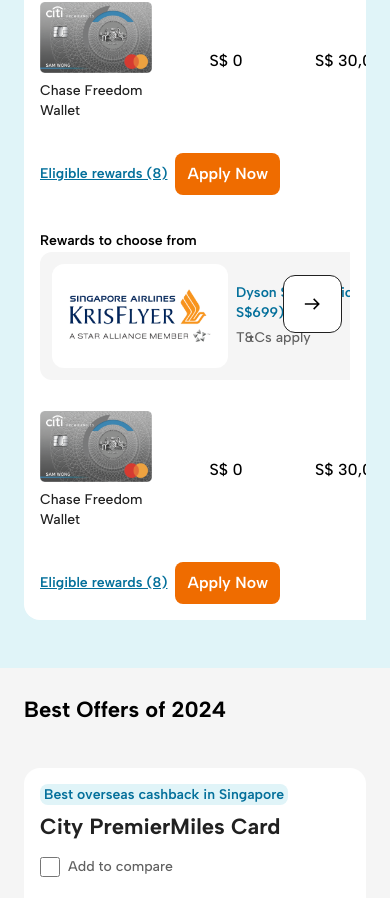
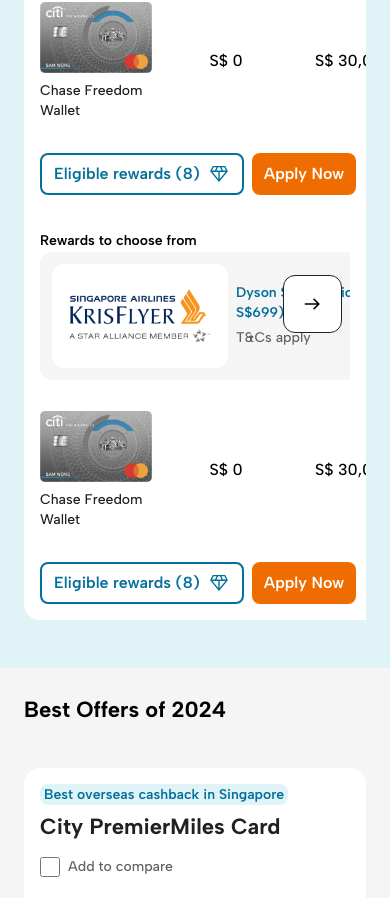
Before and after one commit to mihairazvan9/mhg, a Vue app: page / in a window 390 px wide. Shown: the part 1320-2218 px from the top of the page. Built offline with nearby package versions, Linux system fonts and the light colour scheme.

Commit message:
add button

```diff
--- a/src/components/Table/TextCTA.vue
+++ b/src/components/Table/TextCTA.vue
@@ -1,4 +1,7 @@
 <script setup>
+  import TheButton from "@/components/TheButton.vue"
+  import { icons } from '@/assets/icons.js'
+
   const props = defineProps({
     data: {
       type: Object,
@@ -18,18 +21,41 @@
     })
   }
 
+  const icon = `
+<svg xmlns="http://www.w3.org/2000/svg" width="22" height="22" viewBox="0 0 22 22" fill="none">
+<g id="Icons">
+<mask id="mask0_18229_17186" style="mask-type:alpha" maskUnits="userSpaceOnUse" x="0" y="0" width="22" height="22">
+<rect id="Bounding box" width="22" height="22" fill="#D9D9D9"/>
+</mask>
+<g mask="url(#mask0_18229_17186)">
+<path id="diamond" d="M11 18.886L2.10651 8.2121L4.72428 2.97656H17.2757L19.8935 8.2121L11 18.886ZM8.45259 7.5599H13.5474L11.943 4.35156H10.057L8.45259 7.5599ZM10.3125 15.9174V8.9349H4.51092L10.3125 15.9174ZM11.6875 15.9174L17.4891 8.9349H11.6875V15.9174ZM15.0757 7.5599H18.0162L16.4118 4.35156H13.4713L15.0757 7.5599ZM3.98384 7.5599H6.92428L8.52867 4.35156H5.58824L3.98384 7.5599Z" fill="#04709B"/>
+</g>
+</g>
+</svg>
+`
+
 </script>
 
 <template>
-  <div class="">
+  <div>
     <p class="body-2 text-nowrap hidden md:inline-block">
       {{ props.data.text }}
     </p>
 
+
     <p @click="handle_open_reward($event, props.data.cta.id)"
-       class="body-2 !text-primary !font-semibold underline text-nowrap cursor-pointer">
+       class="hidden md:inline-block !text-primary !font-semibold underline text-nowrap cursor-pointer">
       {{ props.data.cta.text }}
     </p>
+
+    <div @click="handle_open_reward($event, props.data.cta.id)" class="inline-block md:hidden body-2 ">
+      <button class="border-primary text-primary bg-white border-solid border-2 py-2
+      flex flex-shrink-0 items-center justify-center gap-x-2 button-padding-x button-1 button-radius">
+        {{ props.data.cta.text }}
+        <i v-html="icon"></i>
+      </button>
+    </div>
+
   </div>
 </template>
 
--- a/src/components/TheButton.vue
+++ b/src/components/TheButton.vue
@@ -49,8 +49,8 @@
         props.background,
         props.color,
         props.width,
-        props.outline ? `${props.outline} border-solid border-2` : '',
-        'flex flex-shrink-0 items-center justify-center gap-x-2 button-padding-x py-2.5 button-1 button-radius'
+        props.outline ? `${props.outline} border-solid border-2 py-2` : 'py-2.5',
+        'flex flex-shrink-0 items-center justify-center gap-x-2 button-padding-x button-1 button-radius'
      ]"
   >
     <!-- Left icon -->
```
